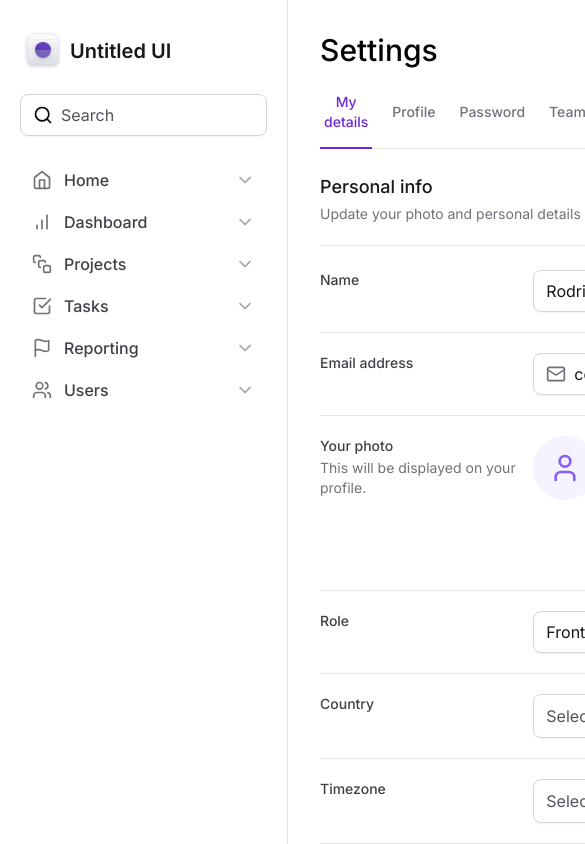
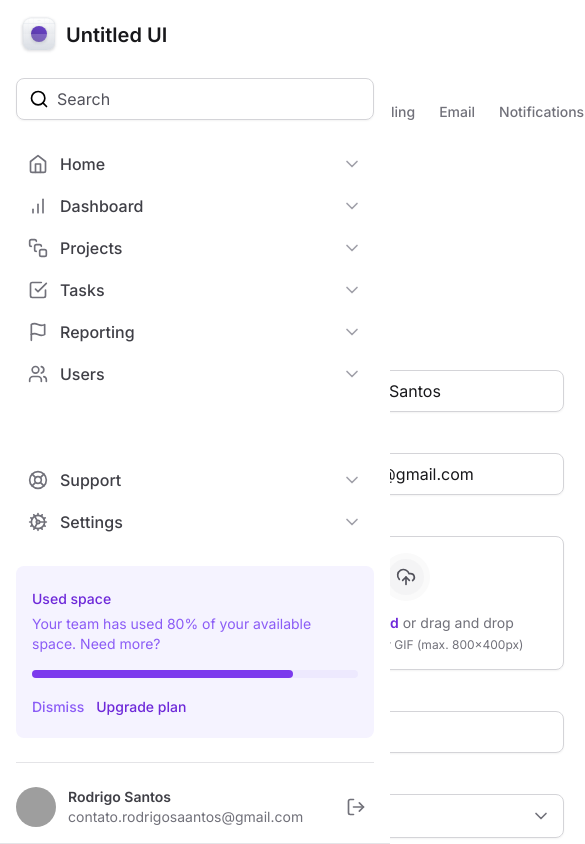
Before and after one commit to RodrigoSaantos/tailwind-next, a Next.js app: page / in a window 390 px wide. Shown: the top 844 px of the page, 585 px wide, since content can reach past the window. Built offline with nearby package versions, Linux system fonts and the light colour scheme; grey boxes are pictures that could not be loaded.

Commit message:
Sidebar Responsiveness

```diff
--- a/src/components/Sidebar/index.tsx
+++ b/src/components/Sidebar/index.tsx
@@ -17,7 +17,7 @@
 
 export function Sidebar() {
   return (
-    <aside className="flex flex-col gap-6 border-r border-zinc-200 px-5 py-8">
+    <aside className="fixed bottom-0 left-0 right-0 top-0 z-20 flex flex-col gap-6 border-b border-zinc-200 bg-white p-4 lg:relative lg:right-auto lg:w-80 lg:border-r lg:px-5 lg:py-8">
       <Logo />
 
       <Input.Root>
```
